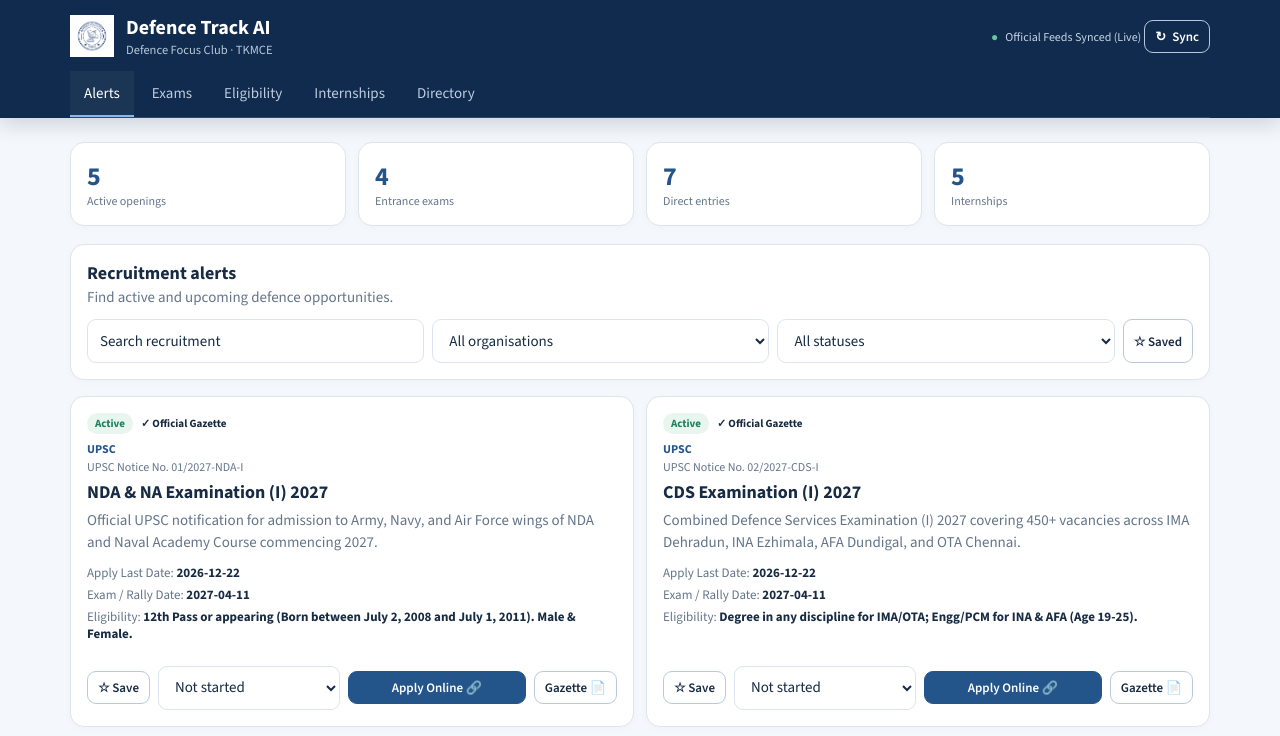
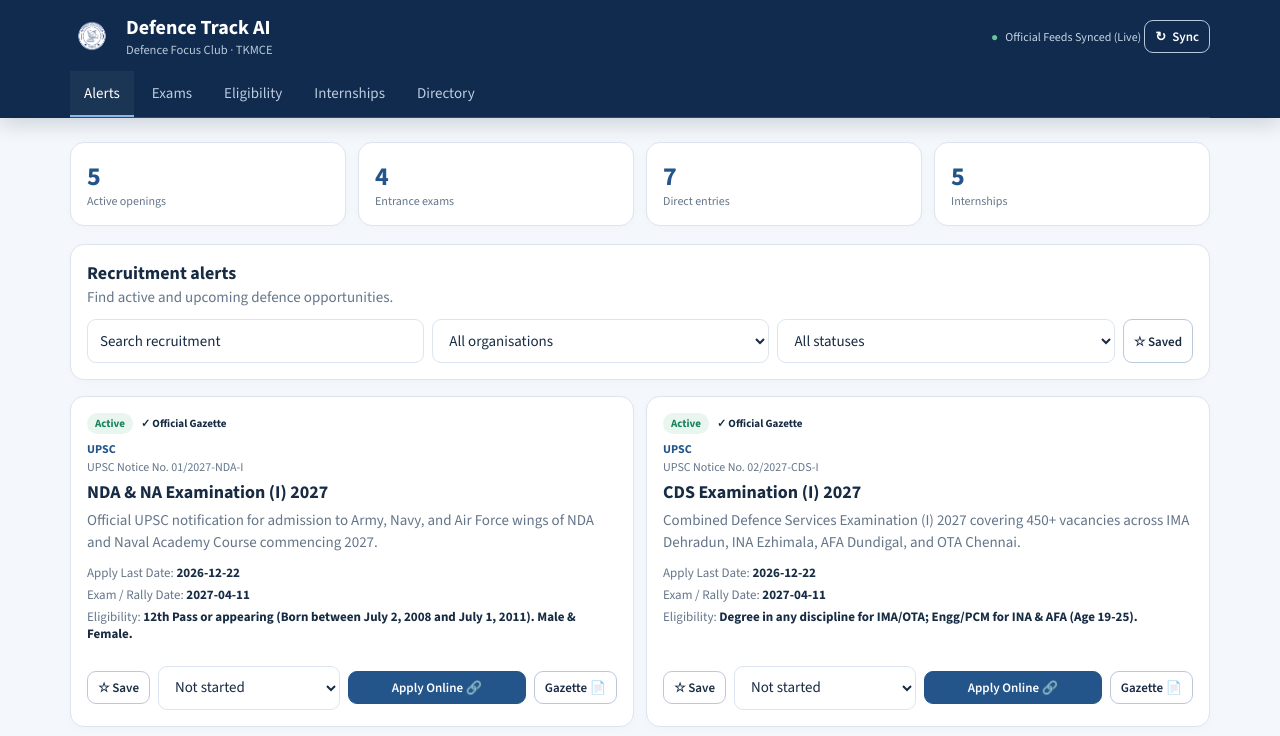
Before and after one commit to hemandBabu27/Defence_Track_AI, a website: page index.html in a window 1280 px wide. Shown: the top 736 px of the page. Drawn offline with nearby package versions, Linux system fonts and the light colour scheme.

Commit message:
Use DFC LOGO.png consistently across site branding and icons

```diff
--- a/index.html
+++ b/index.html
@@ -4,7 +4,7 @@
 <meta charset="UTF-8"><meta name="viewport" content="width=device-width,initial-scale=1">
 <title>Defence Track AI · DFC TKMCE</title>
 <meta name="description" content="A focused defence careers dashboard for Indian Armed Forces recruitment, exams, eligibility and internships.">
-<link rel="icon" href="logo.png"><link rel="apple-touch-icon" href="logo.png">
+<link rel="icon" href="DFC%20LOGO.png"><link rel="apple-touch-icon" href="DFC%20LOGO.png">
 <link rel="preconnect" href="https://fonts.googleapis.com"><link rel="preconnect" href="https://fonts.gstatic.com" crossorigin>
 <link href="https://fonts.googleapis.com/css2?family=Source+Sans+3:wght@400;500;600;700;800&display=swap" rel="stylesheet">
 <style>
@@ -40,7 +40,7 @@ button:focus-visible,a:focus-visible,input:focus-visible,select:focus-visible{ou
 </head>
 <body>
 <header><div class="top">
-<div class="headrow"><div class="brand"><img src="logo.png" alt="DFC"><div><h1>Defence Track AI</h1><small>Defence Focus Club · TKMCE</small></div></div><div><span class="sync" id="sync-status-label">Official feeds</span> <button class="btn btn-sm btn-outline" id="btn-manual-sync"><span id="sync-icon">↻</span> Sync</button></div></div>
+<div class="headrow"><div class="brand"><img src="DFC%20LOGO.png" alt="DFC"><div><h1>Defence Track AI</h1><small>Defence Focus Club · TKMCE</small></div></div><div><span class="sync" id="sync-status-label">Official feeds</span> <button class="btn btn-sm btn-outline" id="btn-manual-sync"><span id="sync-icon">↻</span> Sync</button></div></div>
 <nav class="nav"><button class="nav-tab active" data-tab="dashboard">Alerts</button><button class="nav-tab" data-tab="exams">Exams</button><button class="nav-tab" data-tab="eligibility">Eligibility</button><button class="nav-tab" data-tab="internships">Internships</button><button class="nav-tab" data-tab="directory">Directory</button></nav>
 </div></header>
 <main class="container">
@@ -82,6 +82,6 @@ Yours sincerely,
 Head of Department / Principal
 College Name & Contact</div><div style="display:flex;gap:8px;margin-top:14px"><button class="btn btn-primary btn-sm" id="btn-copy-noc">Copy text</button><button class="btn btn-sm" onclick="document.getElementById('noc-modal').style.display='none'">Close</button></div></div></div></div>
 <div id="toast" class="toast-wrapper"></div>
-<footer><div class="footer-content"><div class="footer-brand"><img class="footer-logo" src="logo.png" alt=""><div><strong>Defence Focus Club · TKMCE</strong><p>Defence Track AI</p></div></div><p class="footer-disclaimer">Verify eligibility and deadlines through the respective official recruitment portal before applying.</p></div></footer>
+<footer><div class="footer-content"><div class="footer-brand"><img class="footer-logo" src="DFC%20LOGO.png" alt=""><div><strong>Defence Focus Club · TKMCE</strong><p>Defence Track AI</p></div></div><p class="footer-disclaimer">Verify eligibility and deadlines through the respective official recruitment portal before applying.</p></div></footer>
 <script src="data.js"></script><script src="ai-assistant.js"></script><script src="app.js"></script>
 </body></html>
```
